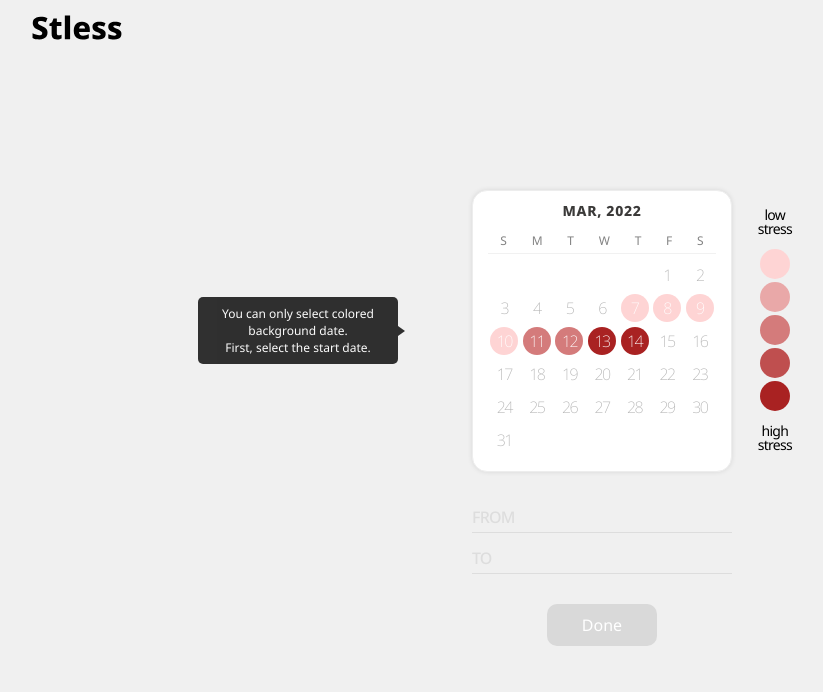
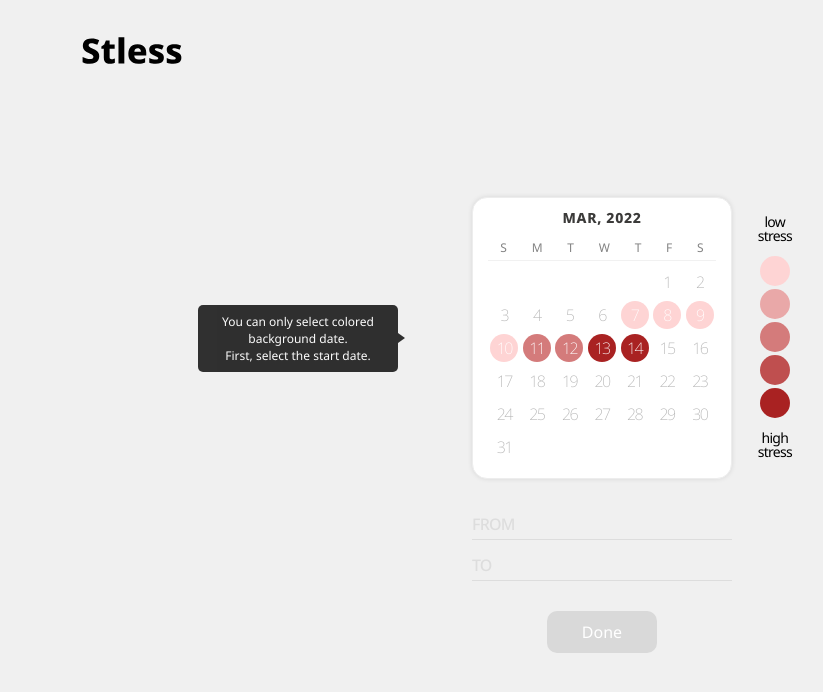
Before and after one commit to Huikyeong/Stless, a React (Create React App) app: page /onboard in a window 1280 px wide. Shown: the top 692 px of the page, without its empty margins (38-861 px from the left). Built offline with nearby package versions, Linux system fonts and the light colour scheme.

Commit message:
refactor: onboard page 수정

```diff
--- a/src/pages/Onboarding.tsx
+++ b/src/pages/Onboarding.tsx
@@ -33,18 +33,19 @@ function Onboarding() {
         css={css`
           display: flex;
           justify-content: space-between;
-          align-items: flex-end;
+          align-items: center;
 
           flex-shrink: 0;
-          max-width: 1140px;
+          max-width: 1040px;
           width: 100%;
-          height: 55px;
+          height: 40px;
+          padding-top: 30px;
         `}
       >
         <Logo
           css={css`
             align-self: center;
-            width: 90px;
+            width: 100px;
           `}
         />
       </header>
```
